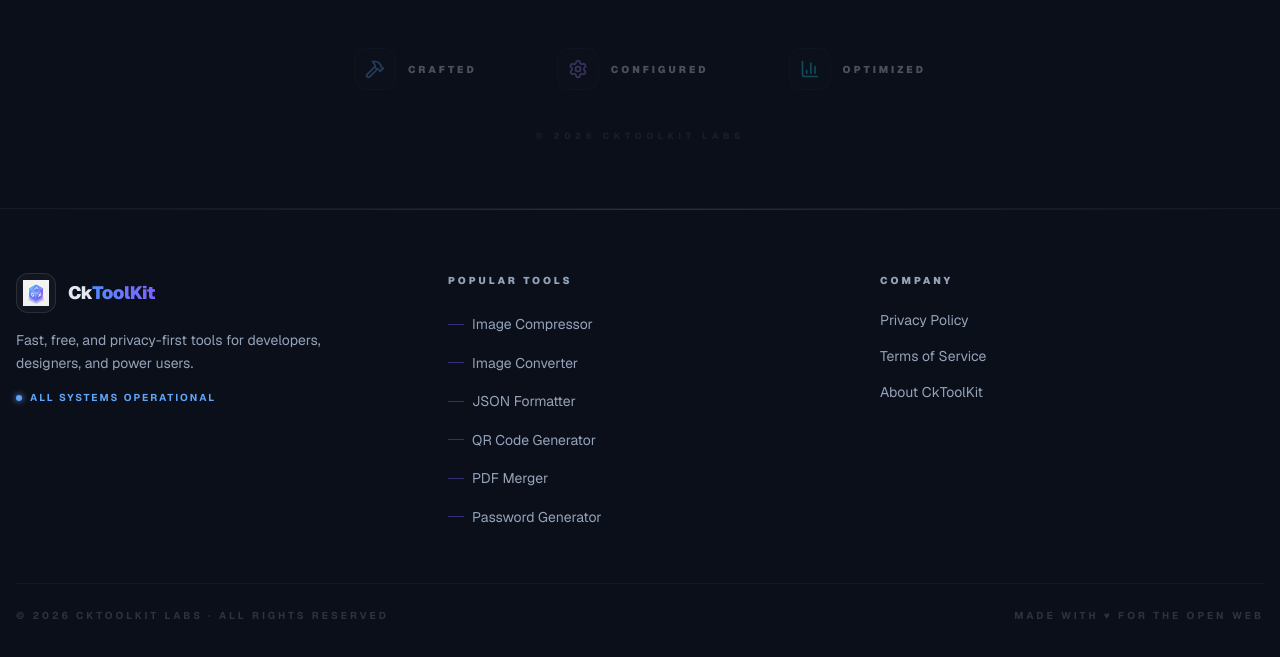
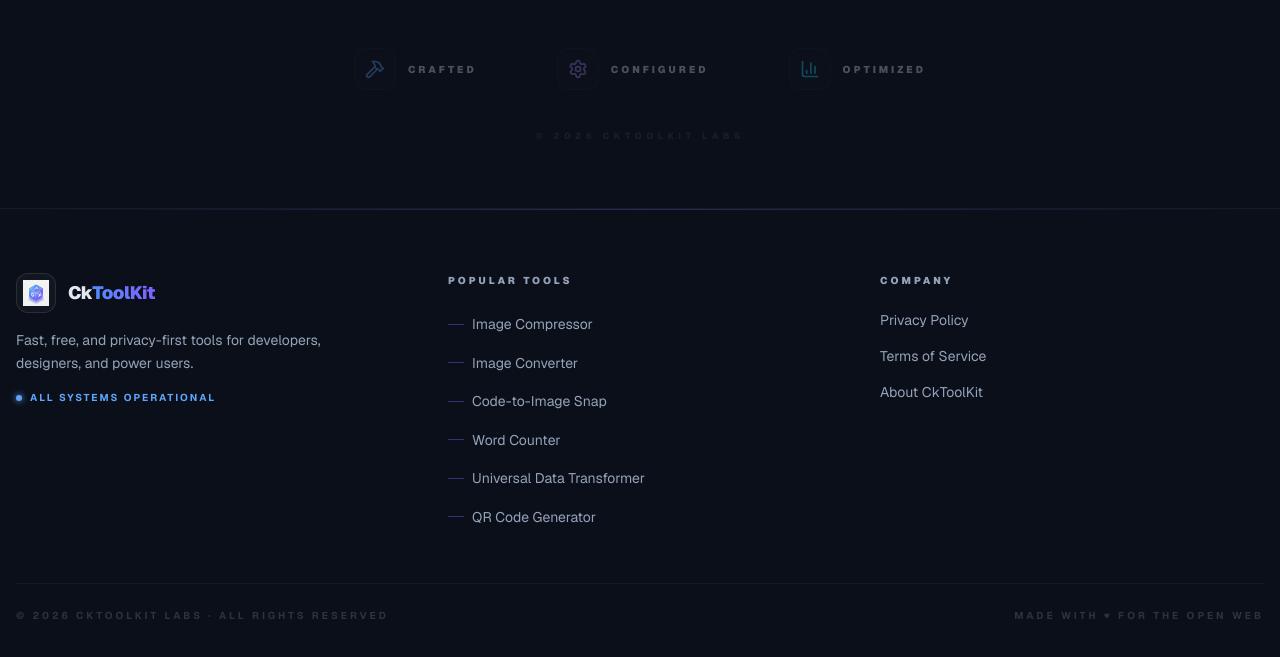
Before and after one commit to Chandrakanta0055/CkToolkit, a Next.js app: page / in a window 1280 px wide. Shown: the part 2490-3147 px from the top of the page. Built offline with nearby package versions, Linux system fonts and the light colour scheme.

Commit message:
Updated popular tools section

```diff
--- a/components/layout/Footer.tsx
+++ b/components/layout/Footer.tsx
@@ -4,10 +4,10 @@ import Image from "next/image";
 const TOOL_LINKS = [
   { label: "Image Compressor", href: "/tools/image/compressor" },
   { label: "Image Converter", href: "/tools/image/converter" },
-  { label: "JSON Formatter", href: "/tools/developer/json-formatter" },
+  { label: "Code-to-Image Snap", href: "/tools/developer/code-to-image" },
+  { label: "Word Counter", href: "/tools/utilities/word-counter" },
+  { label: "Universal Data Transformer", href: "/tools/utilities/data-transformer" },
   { label: "QR Code Generator", href: "/tools/utilities/qr-generator" },
-  { label: "PDF Merger", href: "/tools/pdf/merge" },
-  { label: "Password Generator", href: "/tools/utilities/password-generator" },
 ];
 
 export default function Footer() {
```
